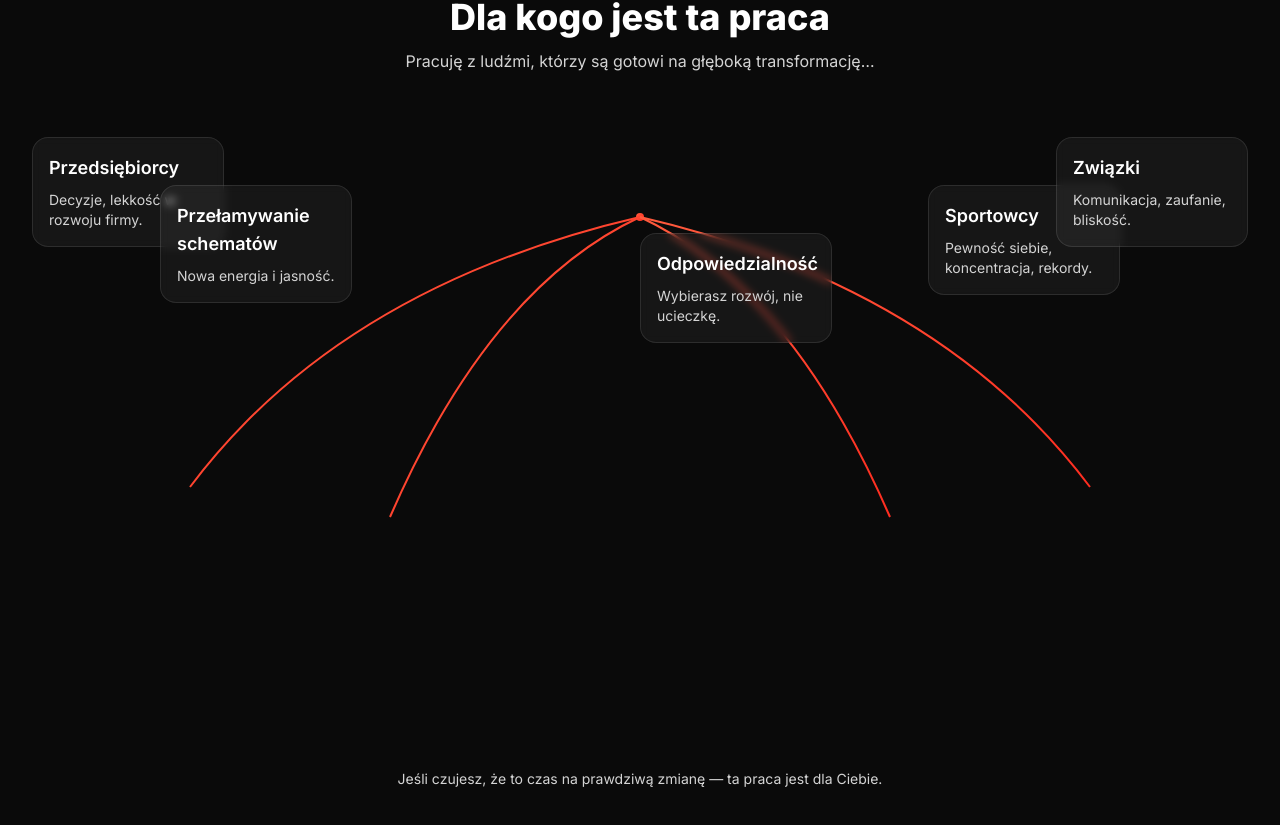
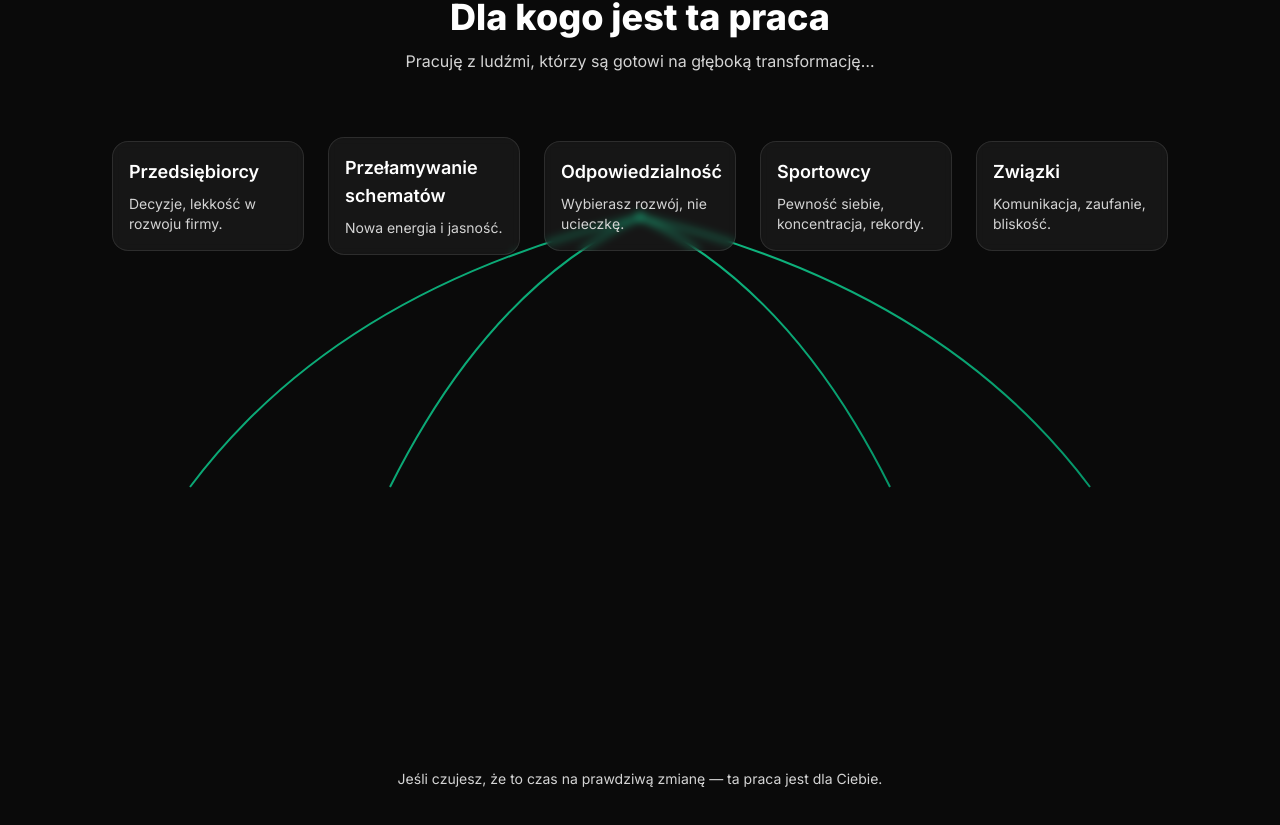
Before and after one commit to technikyvl/MAGIC-LANDING-PAGE-NEW, a Next.js app in the folder MAGICLIFELANDING/: page / in a window 1280 px wide. Shown: the part 1610-2435 px from the top of the page. Built offline with nearby package versions, Linux system fonts and the light colour scheme.

Commit message:
Update page.jsx

```diff
--- a/MAGICLIFELANDING/app/page.jsx
+++ b/MAGICLIFELANDING/app/page.jsx
@@ -180,55 +180,50 @@ export default function Page() {
             <svg className="absolute inset-0 h-full w-full" viewBox="0 0 1200 600" preserveAspectRatio="xMidYMid meet">
               <defs>
                 <linearGradient id="forGradient" x1="0%" y1="0%" x2="100%" y2="100%">
-                  <stop offset="0%" stopColor="#FF5A3D" />
-                  <stop offset="100%" stopColor="#ff2d20" />
+                  <stop offset="0%" stopColor="#10B981" />
+                  <stop offset="100%" stopColor="#059669" />
                 </linearGradient>
               </defs>
 
               {/* Central red dot */}
               <circle className="central-dot" cx="600" cy="80" r="4" fill="url(#forGradient)" />
 
-              {/* Lines from central dot to each box - arc layout */}
+              {/* Lines from central dot to each box - horizontal layout */}
               <path className="line-draw" d="M600 80 Q300 150 150 350" stroke="url(#forGradient)" strokeWidth="2" fill="none" />
-              <path className="line-draw" d="M600 80 Q450 150 350 380" stroke="url(#forGradient)" strokeWidth="2" fill="none" />
-              <path className="line-draw" d="M600 80 Q600 150 600 400" stroke="url(#forGradient)" strokeWidth="2" fill="none" />
-              <path className="line-draw" d="M600 80 Q750 150 850 380" stroke="url(#forGradient)" strokeWidth="2" fill="none" />
+              <path className="line-draw" d="M600 80 Q450 150 350 350" stroke="url(#forGradient)" strokeWidth="2" fill="none" />
+              <path className="line-draw" d="M600 80 Q600 150 600 350" stroke="url(#forGradient)" strokeWidth="2" fill="none" />
+              <path className="line-draw" d="M600 80 Q750 150 850 350" stroke="url(#forGradient)" strokeWidth="2" fill="none" />
               <path className="line-draw" d="M600 80 Q900 150 1050 350" stroke="url(#forGradient)" strokeWidth="2" fill="none" />
             </svg>
 
-            {/* Boxes arranged in arc layout */}
-            <div className="relative mt-16 h-80">
-              {/* Box 1 - Left */}
-              <div className="slow-reveal absolute left-0 top-0 w-48 rounded-2xl border border-white/10 bg-white/5 p-4 backdrop-blur-sm">
+            {/* Boxes arranged in horizontal row */}
+            <div className="flex justify-center items-center gap-6 mt-16">
+              <div className="slow-reveal w-48 rounded-2xl border border-white/10 bg-white/5 p-4 backdrop-blur-sm">
                 <h3 className="text-lg font-semibold text-white">Przedsiębiorcy</h3>
                 <p className="mt-2 text-sm text-neutral-300">Decyzje, lekkość w rozwoju firmy.</p>
               </div>
 
-              {/* Box 2 - Second from left */}
-              <div className="slow-reveal absolute left-32 top-12 w-48 rounded-2xl border border-white/10 bg-white/5 p-4 backdrop-blur-sm">
+              <div className="slow-reveal w-48 rounded-2xl border border-white/10 bg-white/5 p-4 backdrop-blur-sm">
                 <h3 className="text-lg font-semibold text-white">Przełamywanie schematów</h3>
                 <p className="mt-2 text-sm text-neutral-300">Nowa energia i jasność.</p>
               </div>
 
-              {/* Box 3 - Center bottom */}
-              <div className="slow-reveal absolute left-1/2 top-24 transform -translate-x-1/2 w-48 rounded-2xl border border-white/10 bg-white/5 p-4 backdrop-blur-sm">
+              <div className="slow-reveal w-48 rounded-2xl border border-white/10 bg-white/5 p-4 backdrop-blur-sm">
                 <h3 className="text-lg font-semibold text-white">Odpowiedzialność</h3>
                 <p className="mt-2 text-sm text-neutral-300">Wybierasz rozwój, nie ucieczkę.</p>
               </div>
 
-              {/* Box 4 - Second from right */}
-              <div className="slow-reveal absolute right-32 top-12 w-48 rounded-2xl border border-white/10 bg-white/5 p-4 backdrop-blur-sm">
+              <div className="slow-reveal w-48 rounded-2xl border border-white/10 bg-white/5 p-4 backdrop-blur-sm">
                 <h3 className="text-lg font-semibold text-white">Sportowcy</h3>
                 <p className="mt-2 text-sm text-neutral-300">Pewność siebie, koncentracja, rekordy.</p>
-              </div>
+          </div>
 
-              {/* Box 5 - Right */}
-              <div className="slow-reveal absolute right-0 top-0 w-48 rounded-2xl border border-white/10 bg-white/5 p-4 backdrop-blur-sm">
+              <div className="slow-reveal w-48 rounded-2xl border border-white/10 bg-white/5 p-4 backdrop-blur-sm">
                 <h3 className="text-lg font-semibold text-white">Związki</h3>
                 <p className="mt-2 text-sm text-neutral-300">Komunikacja, zaufanie, bliskość.</p>
-              </div>
             </div>
           </div>
+        </div>
 
           <p className="slow-reveal mt-8 text-center text-sm text-neutral-300">Jeśli czujesz, że to czas na prawdziwą zmianę — ta praca jest dla Ciebie.</p>
         </div>
```
